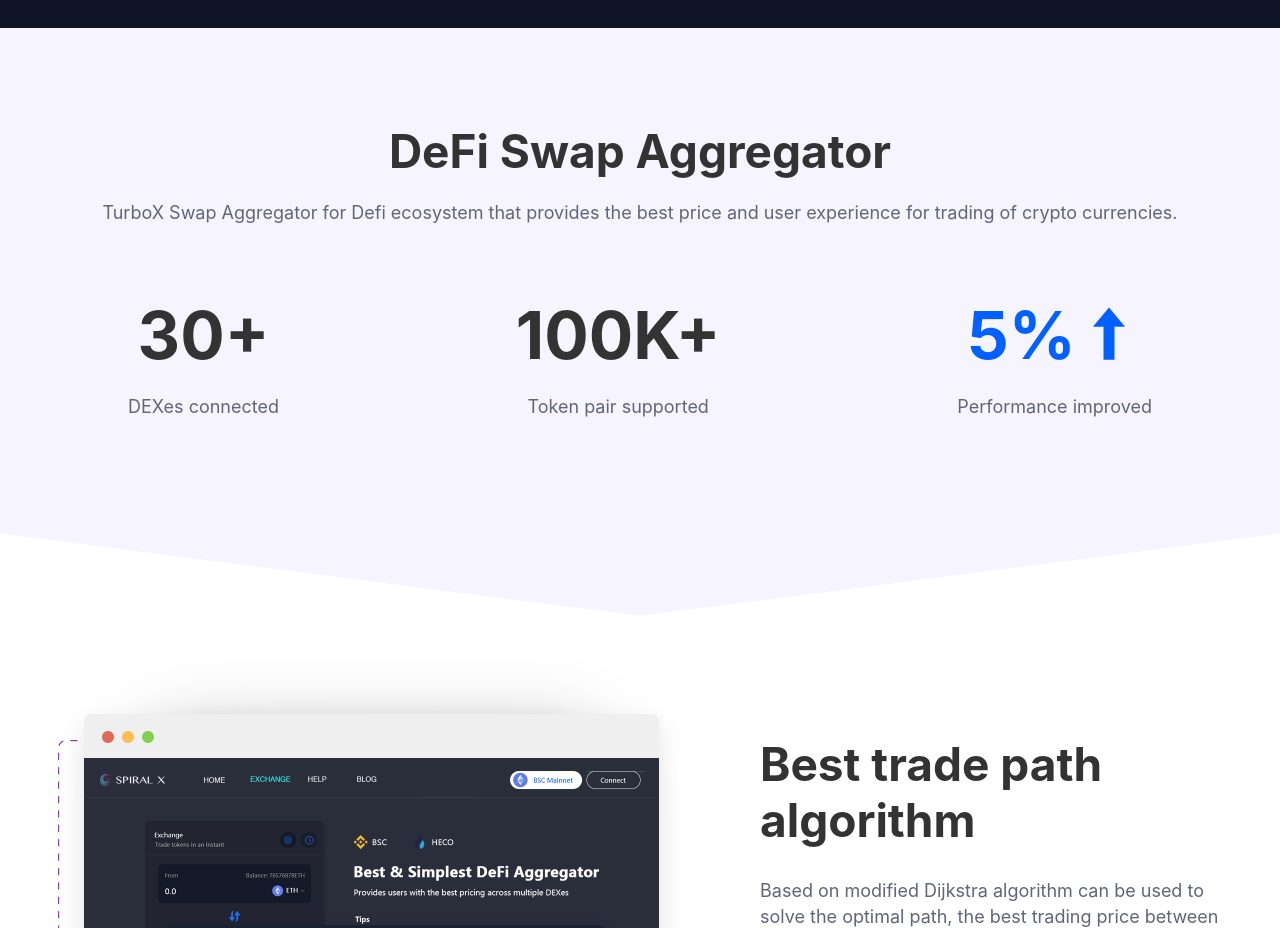
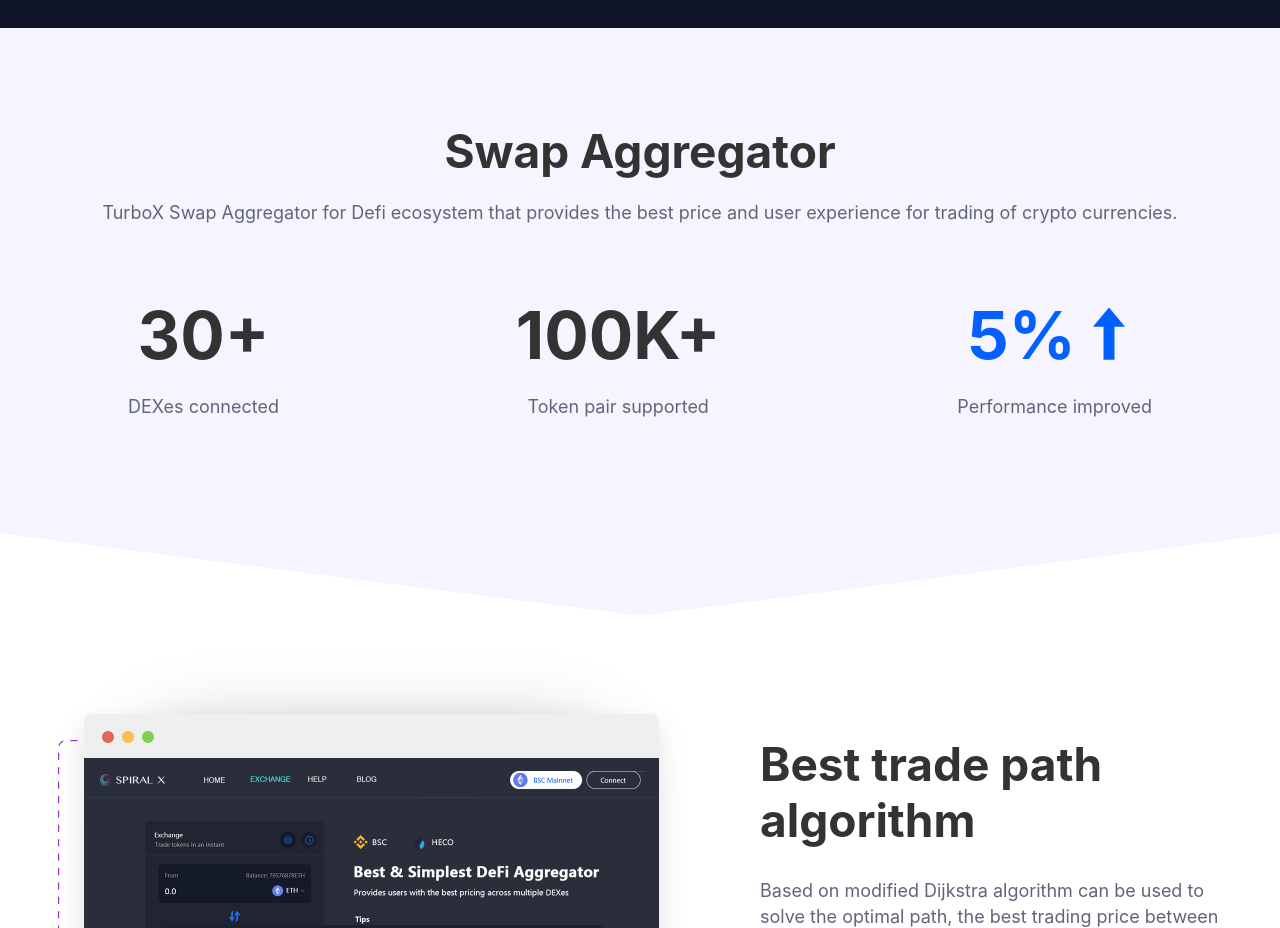
Before and after one commit to turbox-defi/homepage, a React (Create React App) app: page / in a window 1280 px wide. Shown: the part 5460-6388 px from the top of the page. Built offline with nearby package versions, Linux system fonts and the light colour scheme.

Commit message:
fixed words bugs

```diff
--- a/src/com/Show5/index.jsx
+++ b/src/com/Show5/index.jsx
@@ -7,7 +7,7 @@ export default () => {
         <>
             <div className={styles.box}>
                 <h2>
-                    DeFi Swap Aggregator
+                    Swap Aggregator
                 </h2>
                 <p>
                 TurboX Swap Aggregator for Defi ecosystem that provides the best price and user experience for trading of crypto currencies.
```
